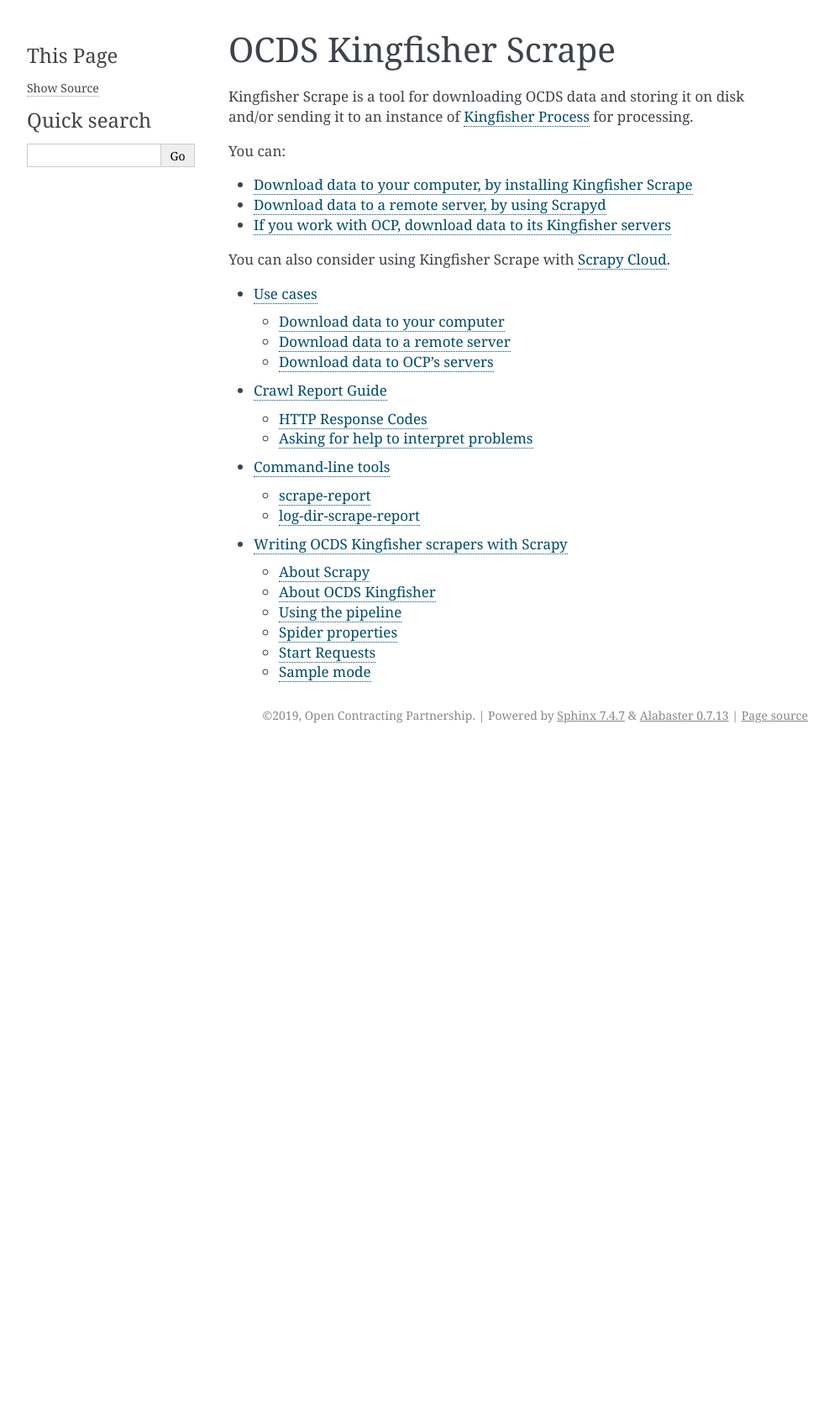
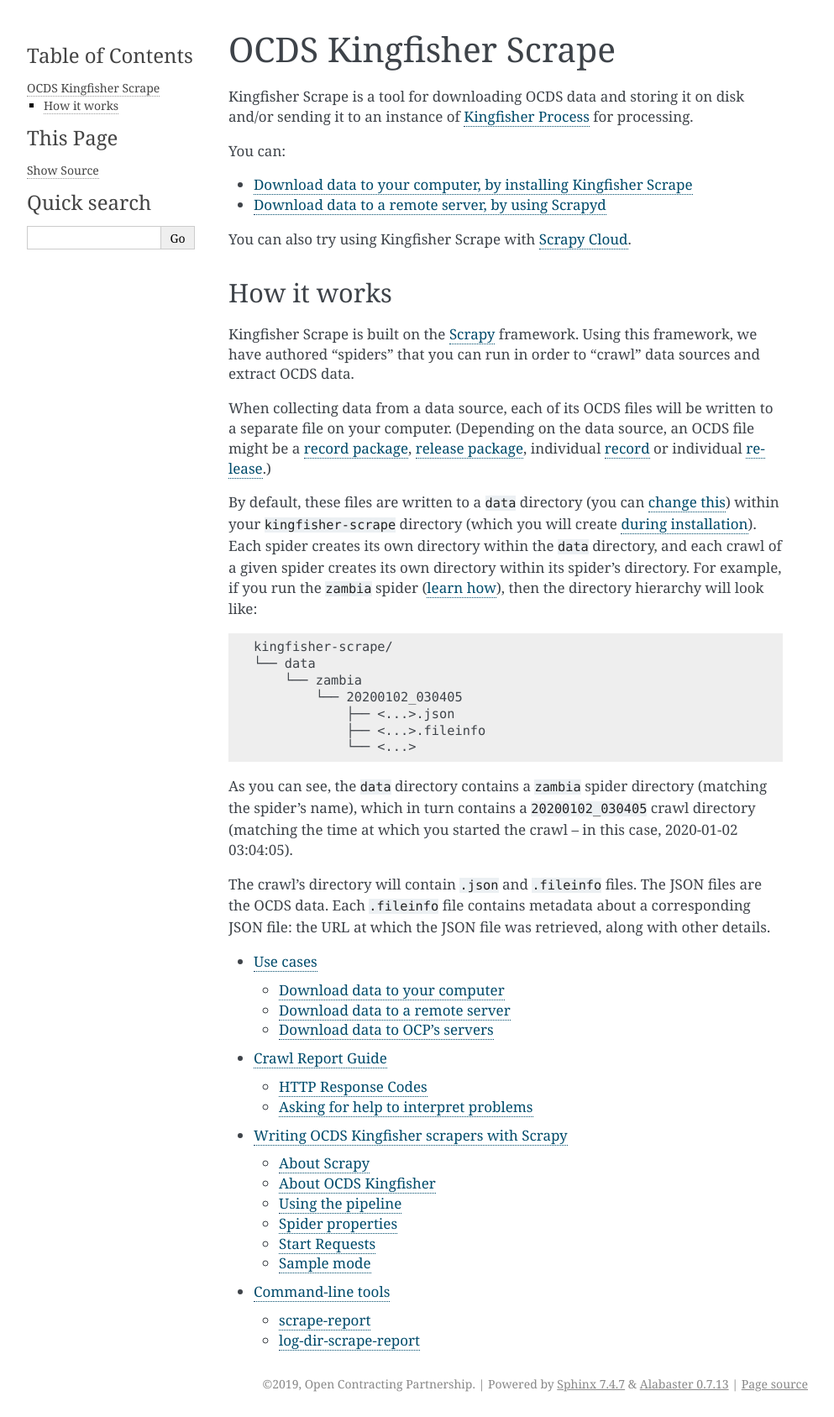
Before and after one commit to open-contracting/kingfisher-collect, a Sphinx documentation site: the page built from docs/index.rst, in a window 1280 px wide. Shown: the whole page at 84% size, without its empty margins (148-1141 px from the left). Built offline with Sphinx 7.4.7, drawn with Linux system fonts in a browser that asks for light colours; before the commit the page ends 900 px from its top, so only the background shows below that.

Commit message:
Move "How it works" from local.rst to index.rst

```diff
--- a/docs/index.rst
+++ b/docs/index.rst
@@ -7,14 +7,36 @@
 
 -  :doc:`Download data to your computer, by installing Kingfisher Scrape<use-cases/local>`
 -  :doc:`Download data to a remote server, by using Scrapyd<use-cases/scrapyd>`
--  :doc:`If you work with OCP, download data to its Kingfisher servers<use-cases/private>`
 
-You can also consider using Kingfisher Scrape with `Scrapy Cloud <https://scrapinghub.com/scrapy-cloud>`_.
+You can also try using Kingfisher Scrape with `Scrapy Cloud <https://scrapinghub.com/scrapy-cloud>`_.
+
+How it works
+------------
+
+Kingfisher Scrape is built on the `Scrapy <https://scrapy.org/>`_ framework. Using this framework, we have authored "spiders" that you can run in order to "crawl" data sources and extract OCDS data.
+
+When collecting data from a data source, each of its OCDS files will be written to a separate file on your computer. (Depending on the data source, an OCDS file might be a `record package <https://standard.open-contracting.org/latest/en/schema/record_package/>`__, `release package <https://standard.open-contracting.org/latest/en/schema/release_package/>`__, individual `record <https://standard.open-contracting.org/latest/en/schema/records_reference/>`__ or individual `release <https://standard.open-contracting.org/latest/en/schema/reference/>`__.)
+
+By default, these files are written to a ``data`` directory (you can :ref:`change this<configure>`) within your ``kingfisher-scrape`` directory (which you will create :ref:`during installation<install>`). Each spider creates its own directory within the ``data`` directory, and each crawl of a given spider creates its own directory within its spider's directory. For example, if you run the ``zambia`` spider (:ref:`learn how<collect-data>`), then the directory hierarchy will look like:
+
+.. code-block:: none
+
+   kingfisher-scrape/
+   └── data
+       └── zambia
+           └── 20200102_030405
+               ├── <...>.json
+               ├── <...>.fileinfo
+               └── <...>
+
+As you can see, the ``data`` directory contains a ``zambia`` spider directory (matching the spider's name), which in turn contains a ``20200102_030405`` crawl directory (matching the time at which you started the crawl – in this case, 2020-01-02 03:04:05).
+
+The crawl's directory will contain ``.json`` and ``.fileinfo`` files. The JSON files are the OCDS data. Each ``.fileinfo`` file contains metadata about a corresponding JSON file: the URL at which the JSON file was retrieved, along with other details.
 
 .. toctree::
    :maxdepth: 2
 
    use-cases/index.rst
    crawl-report-guide.rst
+   writing-scrapers.rst
    cli.rst
-   writing-scrapers.rst
```
Also changed, not shown: docs/use-cases/local.rst (+1 -24 lines).
